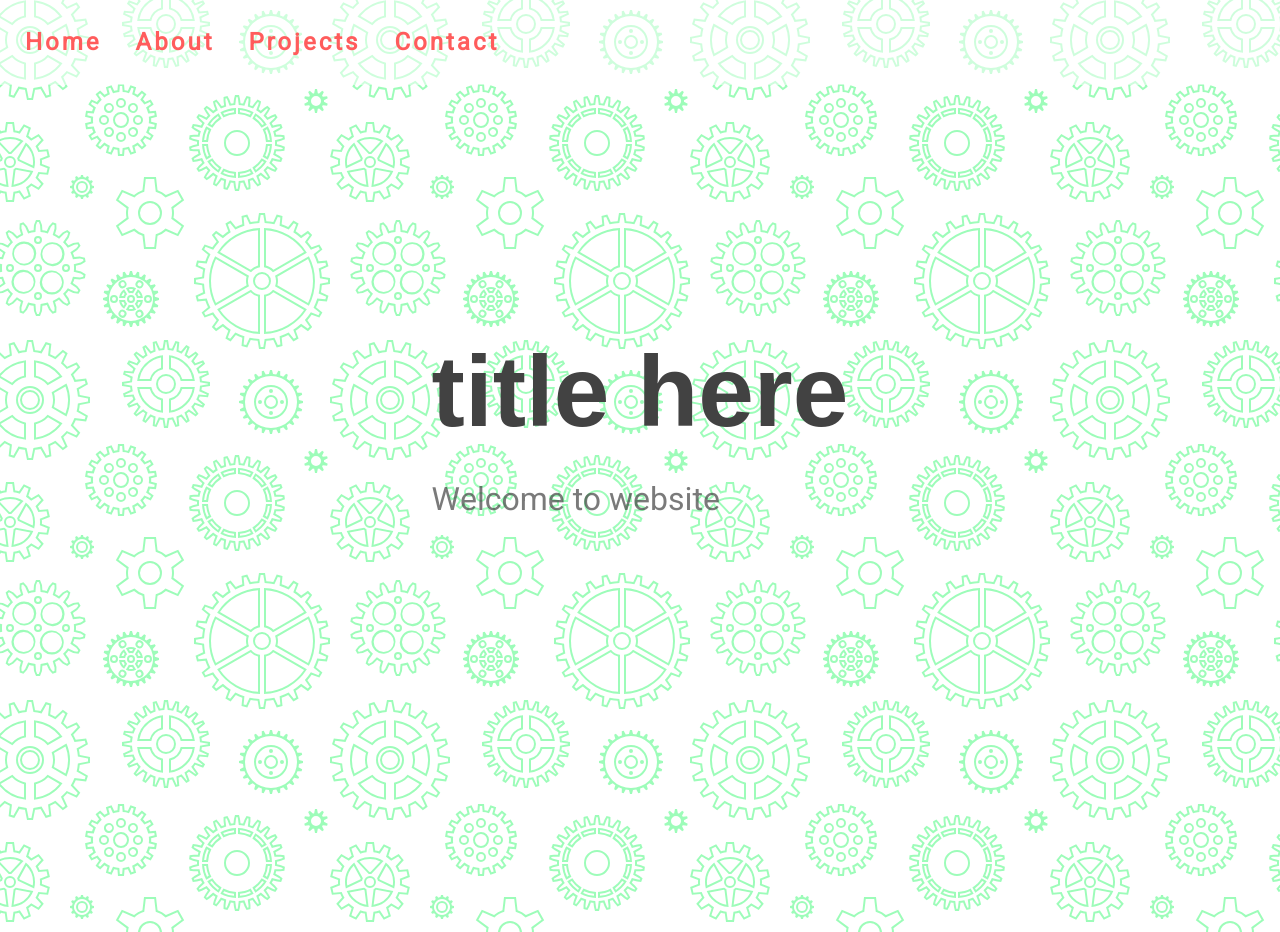
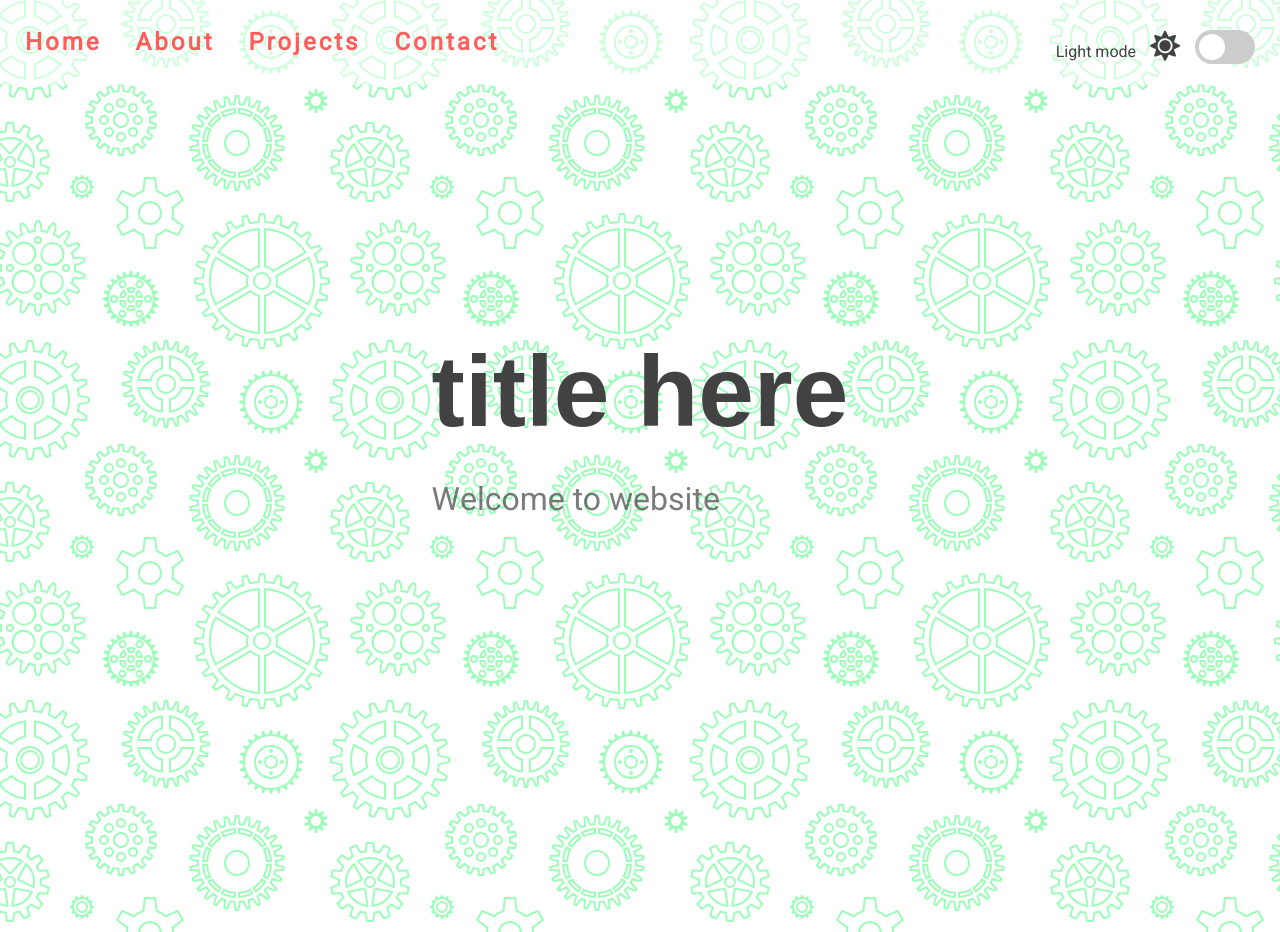
Before and after one commit to hamzahouri/Light-dark-mode-website, a plain HTML site: page index.html in a window 1280 px wide. Shown: the top 932 px of the page. Drawn offline with Linux system fonts and the light colour scheme; a web font is replaced by a local one.

Commit message:
adding toggle icone to html

```diff
--- a/index.html
+++ b/index.html
@@ -9,6 +9,17 @@
     <link rel="stylesheet" href="style.css">
 </head>
 <body>
+    <!--Dark mode switch-->
+    <div class="theme-switch-wrapper">
+        <span id="toggle-icone">
+            <span id="toggle-text">Light mode</span>
+            <i class="fas fa-sun"></i>
+        </span>
+        <label class="theme-switch">
+            <input type="checkbox">
+            <div class="slider round"></div>
+        </label>
+    </div>
     <!--Navigation-->
     <nav id="nav">
         <a href="#home">Home</a>
```
